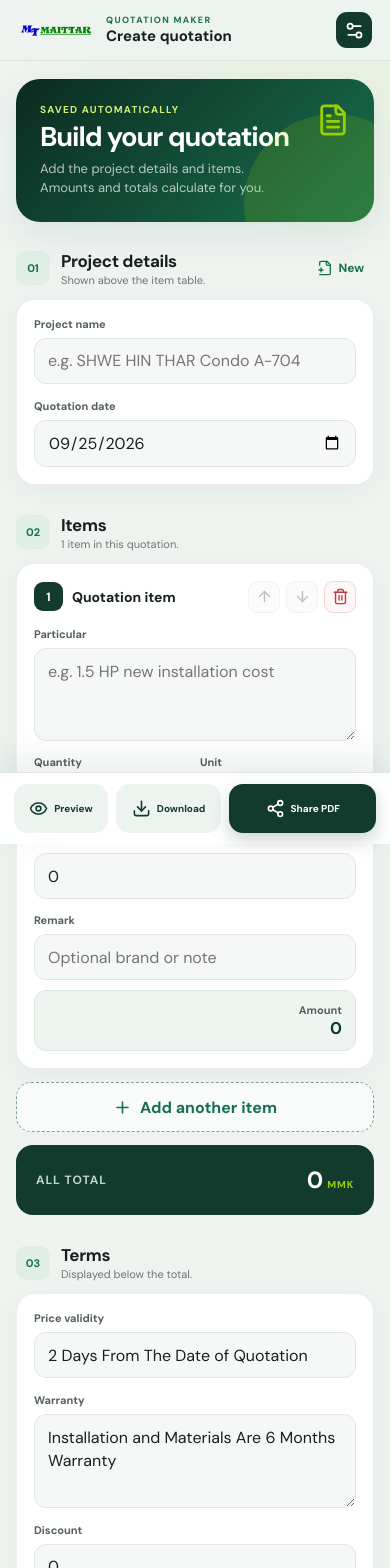
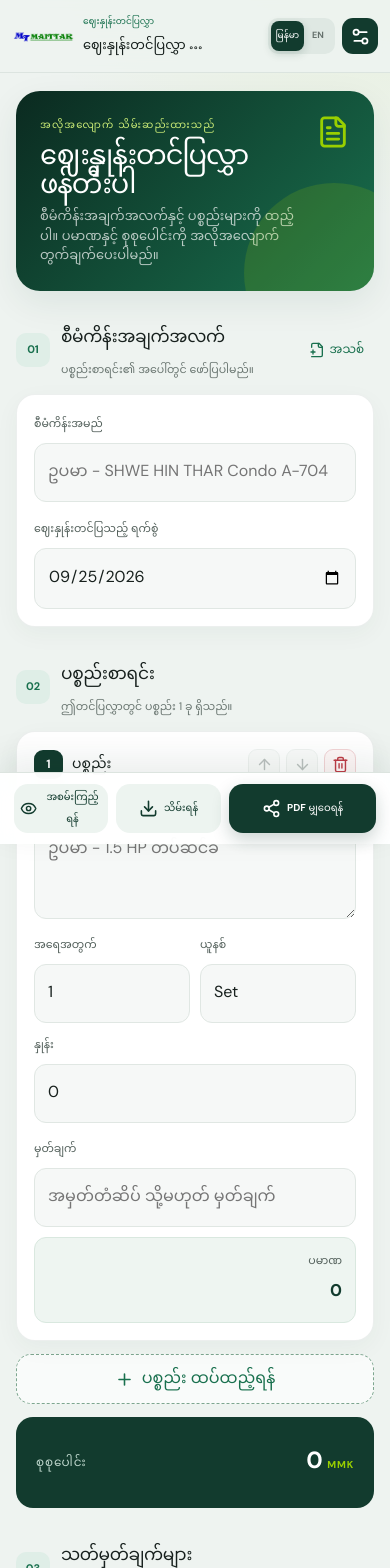
Before and after one commit to KyawZin-boop/Maittar_Quotation_Maker, a React (Vite) app: page / in a window 390 px wide. Shown: the top 1568 px of the page. Built offline with nearby package versions, Linux system fonts and the light colour scheme.

Commit message:
feat: add localization

```diff
--- a/src/App.tsx
+++ b/src/App.tsx
@@ -15,9 +15,11 @@ import {
 } from 'lucide-react';
 import { createEmptyItem, createId, defaultQuote } from './defaults';
 import { formatMoney, safeFileName } from './format';
+import { createTranslator, type AppLanguage, type Translator } from './i18n';
 import type { QuoteData, QuoteItem } from './types';
 
 const STORAGE_KEY = 'maittar-quotation-v1';
+const LANGUAGE_KEY = 'maittar-language';
 type Screen = 'quotation' | 'company';
 
 const loadQuote = (): QuoteData => {
@@ -86,6 +88,7 @@ function ItemCard({
   item,
   index,
   totalItems,
+  t,
   onChange,
   onRemove,
   onMove
@@ -93,6 +96,7 @@ function ItemCard({
   item: QuoteItem;
   index: number;
   totalItems: number;
+  t: Translator;
   onChange: (patch: Partial<QuoteItem>) => void;
   onRemove: () => void;
   onMove: (direction: -1 | 1) => void;
@@ -101,12 +105,12 @@ function ItemCard({
     <article className="item-card">
       <header className="item-card__header">
         <div className="item-number">{index + 1}</div>
-        <strong>Quotation item</strong>
+        <strong>{t('quotationItem')}</strong>
         <div className="item-actions">
           <button
             className="icon-button"
             type="button"
-            aria-label="Move item up"
+            aria-label={t('moveUp')}
             disabled={index === 0}
             onClick={() => onMove(-1)}
           >
@@ -115,7 +119,7 @@ function ItemCard({
           <button
             className="icon-button"
             type="button"
-            aria-label="Move item down"
+            aria-label={t('moveDown')}
             disabled={index === totalItems - 1}
             onClick={() => onMove(1)}
           >
@@ -124,7 +128,7 @@ function ItemCard({
           <button
             className="icon-button danger"
             type="button"
-            aria-label="Delete item"
+            aria-label={t('deleteItem')}
             onClick={onRemove}
           >
             <Trash2 size={17} />
@@ -133,28 +137,28 @@ function ItemCard({
       </header>
 
       <Field
-        label="Particular"
+        label={t('particular')}
         value={item.particular}
-        placeholder="e.g. 1.5 HP new installation cost"
+        placeholder={t('particularPlaceholder')}
         multiline
         onChange={(particular) => onChange({ particular })}
       />
       <div className="field-grid three">
         <Field
-          label="Quantity"
+          label={t('quantity')}
           value={item.quantity}
           type="number"
           inputMode="decimal"
           onChange={(quantity) => onChange({ quantity: Number(quantity) })}
         />
         <Field
-          label="Unit"
+          label={t('unit')}
           value={item.unit}
-          placeholder="Set / Ft"
+          placeholder={t('unitPlaceholder')}
           onChange={(unit) => onChange({ unit })}
         />
         <Field
-          label="Rate"
+          label={t('rate')}
           value={item.rate}
           type="number"
           inputMode="decimal"
@@ -163,13 +167,13 @@ function ItemCard({
       </div>
       <div className="field-grid amount-row">
         <Field
-          label="Remark"
+          label={t('remark')}
           value={item.remark}
-          placeholder="Optional brand or note"
+          placeholder={t('remarkPlaceholder')}
           onChange={(remark) => onChange({ remark })}
         />
         <div className="calculated-amount">
-          <span>Amount</span>
+          <span>{t('amount')}</span>
           <strong>{formatMoney(item.quantity * item.rate)}</strong>
         </div>
       </div>
@@ -179,12 +183,16 @@ function ItemCard({
 
 export default function App() {
   const [data, setData] = useState<QuoteData>(loadQuote);
+  const [language, setLanguage] = useState<AppLanguage>(() =>
+    localStorage.getItem(LANGUAGE_KEY) === 'en' ? 'en' : 'mm'
+  );
   const [screen, setScreen] = useState<Screen>('quotation');
   const [pdfUrl, setPdfUrl] = useState('');
   const [busy, setBusy] = useState<'preview' | 'download' | 'share' | ''>('');
   const [message, setMessage] = useState('');
   const [installPrompt, setInstallPrompt] =
     useState<BeforeInstallPromptEvent | null>(null);
+  const t = createTranslator(language);
 
   const total = useMemo(
     () =>
@@ -198,6 +206,11 @@ export default function App() {
   useEffect(() => {
     localStorage.setItem(STORAGE_KEY, JSON.stringify(data));
   }, [data]);
+
+  useEffect(() => {
+    localStorage.setItem(LANGUAGE_KEY, language);
+    document.documentElement.lang = language === 'mm' ? 'my' : 'en';
+  }, [language]);
 
   useEffect(() => {
     const onInstall = (event: Event) => {
@@ -252,7 +265,7 @@ export default function App() {
 
   const showError = (error: unknown) => {
     console.error(error);
-    setMessage('Could not create the PDF. Please try again.');
+    setMessage(t('pdfError'));
     window.setTimeout(() => setMessage(''), 4000);
   };
 
@@ -295,7 +308,7 @@ export default function App() {
       });
       if (navigator.share && (!navigator.canShare || navigator.canShare({ files: [file] }))) {
         await navigator.share({
-          title: `Quotation – ${data.projectName || 'Maittar'}`,
+          title: `${t('createQuotation')} – ${data.projectName || 'Maittar'}`,
           files: [file]
         });
       } else {
@@ -305,7 +318,7 @@ export default function App() {
         link.download = file.name;
         link.click();
         window.setTimeout(() => URL.revokeObjectURL(url), 1000);
-        setMessage('Sharing is not supported here, so the PDF was downloaded.');
+        setMessage(t('shareFallback'));
         window.setTimeout(() => setMessage(''), 4000);
       }
     } catch (error) {
@@ -316,7 +329,7 @@ export default function App() {
   };
 
   const newQuotation = () => {
-    if (!window.confirm('Start a new quotation? Company details will be kept.')) return;
+    if (!window.confirm(t('newConfirmation'))) return;
     setData((current) => ({
       ...current,
       projectName: '',
@@ -339,14 +352,20 @@ export default function App() {
         <div className="brand">
           <img src="/logo.png" alt="Maittar" />
           <div>
-            <span>QUOTATION MAKER</span>
-            <strong>{screen === 'quotation' ? 'Create quotation' : 'Company details'}</strong>
+            <span>{t('quotationMaker')}</span>
+            <strong>{screen === 'quotation' ? t('createQuotation') : t('companyDetails')}</strong>
           </div>
         </div>
-        <button className="icon-button header-settings" type="button" onClick={() => setScreen(screen === 'quotation' ? 'company' : 'quotation')}>
-          {screen === 'quotation' ? <Settings2 size={21} /> : <X size={21} />}
-          <span className="sr-only">{screen === 'quotation' ? 'Open company settings' : 'Close company settings'}</span>
-        </button>
+        <div className="header-actions">
+          <div className="language-switch" role="group" aria-label={t('language')}>
+            <button type="button" className={language === 'mm' ? 'active' : ''} onClick={() => setLanguage('mm')} aria-pressed={language === 'mm'}>မြန်မာ</button>
+            <button type="button" className={language === 'en' ? 'active' : ''} onClick={() => setLanguage('en')} aria-pressed={language === 'en'}>EN</button>
+          </div>
+          <button className="icon-button header-settings" type="button" onClick={() => setScreen(screen === 'quotation' ? 'company' : 'quotation')}>
+            {screen === 'quotation' ? <Settings2 size={21} /> : <X size={21} />}
+            <span className="sr-only">{screen === 'quotation' ? t('openSettings') : t('closeSettings')}</span>
+          </button>
+        </div>
       </header>
 
       <main>
@@ -354,9 +373,9 @@ export default function App() {
           <>
             <section className="intro-card">
               <div>
-                <span className="eyebrow">Saved automatically</span>
-                <h1>Build your quotation</h1>
-                <p>Add the project details and items. Amounts and totals calculate for you.</p>
+                <span className="eyebrow">{t('savedAutomatically')}</span>
+                <h1>{t('buildQuotation')}</h1>
+                <p>{t('introDescription')}</p>
               </div>
               <FileText size={34} aria-hidden="true" />
             </section>
@@ -366,23 +385,23 @@ export default function App() {
                 <div>
                   <span>01</span>
                   <div>
-                    <h2>Project details</h2>
-                    <p>Shown above the item table.</p>
+                    <h2>{t('projectDetails')}</h2>
+                    <p>{t('projectHelp')}</p>
                   </div>
                 </div>
                 <button className="text-button" type="button" onClick={newQuotation}>
-                  <FilePlus2 size={16} /> New
+                  <FilePlus2 size={16} /> {t('new')}
                 </button>
               </div>
               <div className="surface">
                 <Field
-                  label="Project name"
+                  label={t('projectName')}
                   value={data.projectName}
-                  placeholder="e.g. SHWE HIN THAR Condo A-704"
+                  placeholder={t('projectPlaceholder')}
                   onChange={(value) => updateData('projectName', value)}
                 />
                 <Field
-                  label="Quotation date"
+                  label={t('quotationDate')}
                   value={data.date}
                   type="date"
                   onChange={(value) => updateData('date', value)}
@@ -395,8 +414,8 @@ export default function App() {
                 <div>
                   <span>02</span>
                   <div>
-                    <h2>Items</h2>
-                    <p>{data.items.length} {data.items.length === 1 ? 'item' : 'items'} in this quotation.</p>
+                    <h2>{t('items')}</h2>
+                    <p>{t('itemCount', { count: data.items.length })}</p>
                   </div>
                 </div>
               </div>
@@ -408,6 +427,7 @@ export default function App() {
                     item={item}
                     index={index}
                     totalItems={data.items.length}
+                    t={t}
                     onChange={(patch) => updateItem(item.id, patch)}
                     onRemove={() => removeItem(item.id)}
                     onMove={(direction) => moveItem(index, direction)}
@@ -420,11 +440,11 @@ export default function App() {
                 type="button"
                 onClick={() => updateData('items', [...data.items, createEmptyItem()])}
               >
-                <Plus size={19} /> Add another item
+                <Plus size={19} /> {t('addItem')}
               </button>
 
               <div className="total-card">
-                <span>All total</span>
+                <span>{t('allTotal')}</span>
                 <strong>{formatMoney(total)} <small>MMK</small></strong>
               </div>
             </section>
@@ -434,32 +454,32 @@ export default function App() {
                 <div>
                   <span>03</span>
                   <div>
-                    <h2>Terms</h2>
-                    <p>Displayed below the total.</p>
+                    <h2>{t('terms')}</h2>
+                    <p>{t('termsHelp')}</p>
                   </div>
                 </div>
               </div>
               <div className="surface">
                 <Field
-                  label="Price validity"
+                  label={t('priceValidity')}
                   value={data.validity}
                   onChange={(value) => updateData('validity', value)}
                 />
                 <Field
-                  label="Warranty"
+                  label={t('warranty')}
                   value={data.warranty}
                   multiline
                   onChange={(value) => updateData('warranty', value)}
                 />
                 <Field
-                  label="Discount"
+                  label={t('discount')}
                   value={data.discount}
                   type="number"
                   inputMode="decimal"
                   onChange={(value) => updateData('discount', Number(value))}
                 />
                 <Field
-                  label="Payment-page description"
+                  label={t('paymentDescription')}
                   value={data.paymentNote}
                   multiline
                   onChange={(value) => updateData('paymentNote', value)}
@@ -471,23 +491,23 @@ export default function App() {
           <section className="settings-page">
             <div className="settings-hero">
               <img src="/header-logo.png" alt="Maittar Engineering Air-Con" />
-              <h1>Company details</h1>
-              <p>These details are saved on this device and used for every new quotation.</p>
+              <h1>{t('companyDetails')}</h1>
+              <p>{t('companyHelp')}</p>
             </div>
             <div className="surface settings-fields">
               <Field
-                label="Engineer name"
+                label={t('engineerName')}
                 value={data.engineerName}
                 onChange={(value) => updateData('engineerName', value)}
               />
               <Field
-                label="Phone"
+                label={t('phone')}
                 value={data.phone}
                 inputMode="tel"
                 onChange={(value) => updateData('phone', value)}
               />
               <Field
-                label="Address"
+                label={t('address')}
                 value={data.address}
                 multiline
                 onChange={(value) => updateData('address', value)}
@@ -498,8 +518,8 @@ export default function App() {
               <button className="install-card" type="button" onClick={installApp}>
                 <Smartphone size={25} />
                 <span>
-                  <strong>Install on this phone</strong>
-                  Add the quotation maker to your home screen.
+                  <strong>{t('installPhone')}</strong>
+                  {t('installHelp')}
                 </span>
               </button>
             )}
@@ -508,43 +528,43 @@ export default function App() {
       </main>
 
       {screen === 'quotation' && (
-        <nav className="action-bar" aria-label="PDF actions">
+        <nav className="action-bar" aria-label={t('pdfActions')}>
           <button type="button" onClick={previewPdf} disabled={!!busy}>
             <Eye size={19} />
-            <span>{busy === 'preview' ? 'Building…' : 'Preview'}</span>
+            <span>{busy === 'preview' ? t('building') : t('preview')}</span>
           </button>
           <button type="button" onClick={downloadPdf} disabled={!!busy}>
             <Download size={19} />
-            <span>{busy === 'download' ? 'Saving…' : 'Download'}</span>
+            <span>{busy === 'download' ? t('saving') : t('download')}</span>
           </button>
           <button className="primary-action" type="button" onClick={sharePdf} disabled={!!busy}>
             <Share2 size={19} />
-            <span>{busy === 'share' ? 'Preparing…' : 'Share PDF'}</span>
+            <span>{busy === 'share' ? t('preparing') : t('sharePdf')}</span>
           </button>
         </nav>
       )}
 
       {pdfUrl && (
-        <div className="preview-modal" role="dialog" aria-modal="true" aria-label="PDF preview">
+        <div className="preview-modal" role="dialog" aria-modal="true" aria-label={t('quotationPreview')}>
           <div className="preview-header">
             <div>
-              <strong>Quotation preview</strong>
-              <span>Check the PDF before sharing.</span>
+              <strong>{t('quotationPreview')}</strong>
+              <span>{t('previewHelp')}</span>
             </div>
             <button className="icon-button" type="button" onClick={() => setPdfUrl('')}>
               <X size={21} />
-              <span className="sr-only">Close preview</span>
+              <span className="sr-only">{t('closePreview')}</span>
             </button>
           </div>
           <object data={pdfUrl} type="application/pdf" className="pdf-frame">
-            <p>Your browser cannot show the preview. Use Download PDF instead.</p>
+            <p>{t('previewUnsupported')}</p>
           </object>
           <div className="preview-actions">
             <button type="button" className="secondary-button" onClick={downloadPdf}>
-              <Download size={18} /> Download
+              <Download size={18} /> {t('download')}
             </button>
             <button type="button" className="primary-button" onClick={sharePdf}>
-              <Share2 size={18} /> Share PDF
+              <Share2 size={18} /> {t('sharePdf')}
             </button>
           </div>
         </div>
--- /dev/null
+++ b/src/i18n.ts
@@ -0,0 +1,139 @@
+export type AppLanguage = 'en' | 'mm';
+
+const en = {
+  quotationMaker: 'QUOTATION MAKER',
+  createQuotation: 'Create quotation',
+  companyDetails: 'Company details',
+  openSettings: 'Open company settings',
+  closeSettings: 'Close company settings',
+  savedAutomatically: 'Saved automatically',
+  buildQuotation: 'Build your quotation',
+  introDescription: 'Add the project details and items. Amounts and totals calculate for you.',
+  projectDetails: 'Project details',
+  projectHelp: 'Shown above the item table.',
+  new: 'New',
+  projectName: 'Project name',
+  projectPlaceholder: 'e.g. SHWE HIN THAR Condo A-704',
+  quotationDate: 'Quotation date',
+  items: 'Items',
+  itemCount: '{count} item(s) in this quotation.',
+  quotationItem: 'Quotation item',
+  moveUp: 'Move item up',
+  moveDown: 'Move item down',
+  deleteItem: 'Delete item',
+  particular: 'Particular',
+  particularPlaceholder: 'e.g. 1.5 HP new installation cost',
+  quantity: 'Quantity',
+  unit: 'Unit',
+  unitPlaceholder: 'Set / Ft',
+  rate: 'Rate',
+  remark: 'Remark',
+  remarkPlaceholder: 'Optional brand or note',
+  amount: 'Amount',
+  addItem: 'Add another item',
+  allTotal: 'All total',
+  terms: 'Terms',
+  termsHelp: 'Displayed below the total.',
+  priceValidity: 'Price validity',
+  warranty: 'Warranty',
+  discount: 'Discount',
+  paymentDescription: 'Payment-page description',
+  companyHelp: 'These details are saved on this device and used for every new quotation.',
+  engineerName: 'Engineer name',
+  phone: 'Phone',
+  address: 'Address',
+  installPhone: 'Install on this phone',
+  installHelp: 'Add the quotation maker to your home screen.',
+  pdfActions: 'PDF actions',
+  preview: 'Preview',
+  building: 'Building…',
+  download: 'Download',
+  saving: 'Saving…',
+  sharePdf: 'Share PDF',
+  preparing: 'Preparing…',
+  quotationPreview: 'Quotation preview',
+  previewHelp: 'Check the PDF before sharing.',
+  closePreview: 'Close preview',
+  previewUnsupported: 'Your browser cannot show the preview. Use Download PDF instead.',
+  pdfError: 'Could not create the PDF. Please try again.',
+  shareFallback: 'Sharing is not supported here, so the PDF was downloaded.',
+  newConfirmation: 'Start a new quotation? Company details will be kept.',
+  language: 'Language',
+  english: 'English',
+  myanmar: 'မြန်မာ'
+} as const;
+
+const mm: Record<keyof typeof en, string> = {
+  quotationMaker: 'ဈေးနှုန်းတင်ပြလွှာ',
+  createQuotation: 'ဈေးနှုန်းတင်ပြလွှာ ဖန်တီးရန်',
+  companyDetails: 'လုပ်ငန်းအချက်အလက်',
+  openSettings: 'လုပ်ငန်းအချက်အလက် ဖွင့်ရန်',
+  closeSettings: 'လုပ်ငန်းအချက်အလက် ပိတ်ရန်',
+  savedAutomatically: 'အလိုအလျောက် သိမ်းဆည်းထားသည်',
+  buildQuotation: 'ဈေးနှုန်းတင်ပြလွှာ ဖန်တီးပါ',
+  introDescription: 'စီမံကိန်းအချက်အလက်နှင့် ပစ္စည်းများကို ထည့်ပါ။ ပမာဏနှင့် စုစုပေါင်းကို အလိုအလျောက် တွက်ချက်ပေးပါမည်။',
+  projectDetails: 'စီမံကိန်းအချက်အလက်',
+  projectHelp: 'ပစ္စည်းစာရင်း၏ အပေါ်တွင် ဖော်ပြပါမည်။',
+  new: 'အသစ်',
+  projectName: 'စီမံကိန်းအမည်',
+  projectPlaceholder: 'ဥပမာ - SHWE HIN THAR Condo A-704',
+  quotationDate: 'ဈေးနှုန်းတင်ပြသည့် ရက်စွဲ',
+  items: 'ပစ္စည်းစာရင်း',
+  itemCount: 'ဤတင်ပြလွှာတွင် ပစ္စည်း {count} ခု ရှိသည်။',
+  quotationItem: 'ပစ္စည်း',
+  moveUp: 'ပစ္စည်းကို အပေါ်ရွှေ့ရန်',
+  moveDown: 'ပစ္စည်းကို အောက်ရွှေ့ရန်',
+  deleteItem: 'ပစ္စည်းကို ဖျက်ရန်',
+  particular: 'အကြောင်းအရာ',
+  particularPlaceholder: 'ဥပမာ - 1.5 HP တပ်ဆင်ခ',
+  quantity: 'အရေအတွက်',
+  unit: 'ယူနစ်',
+  unitPlaceholder: 'Set / Ft',
+  rate: 'နှုန်း',
+  remark: 'မှတ်ချက်',
+  remarkPlaceholder: 'အမှတ်တံဆိပ် သို့မဟုတ် မှတ်ချက်',
+  amount: 'ပမာဏ',
+  addItem: 'ပစ္စည်း ထပ်ထည့်ရန်',
+  allTotal: 'စုစုပေါင်း',
+  terms: 'သတ်မှတ်ချက်များ',
+  termsHelp: 'စုစုပေါင်း၏ အောက်တွင် ဖော်ပြပါမည်။',
+  priceValidity: 'ဈေးနှုန်းအကျုံးဝင်ကာလ',
+  warranty: 'အာမခံ',
+  discount: 'လျှော့ဈေး',
+  paymentDescription: 'ငွေပေးချေမှုစာမျက်နှာ ရှင်းလင်းချက်',
+  companyHelp: 'ဤအချက်အလက်များကို စက်တွင်သိမ်းထားပြီး တင်ပြလွှာအသစ်တိုင်းတွင် အသုံးပြုပါမည်။',
+  engineerName: 'အင်ဂျင်နီယာအမည်',
+  phone: 'ဖုန်း',
+  address: 'လိပ်စာ',
+  installPhone: 'ဖုန်းတွင် ထည့်သွင်းရန်',
+  installHelp: 'ဈေးနှုန်းတင်ပြလွှာအက်ပ်ကို ပင်မစာမျက်နှာတွင် ထည့်ပါ။',
+  pdfActions: 'PDF လုပ်ဆောင်ချက်များ',
+  preview: 'အစမ်းကြည့်ရန်',
+  building: 'ဖန်တီးနေသည်…',
+  download: 'သိမ်းရန်',
+  saving: 'သိမ်းနေသည်…',
+  sharePdf: 'PDF မျှဝေရန်',
+  preparing: 'ပြင်ဆင်နေသည်…',
+  quotationPreview: 'တင်ပြလွှာ အစမ်းကြည့်ရန်',
+  previewHelp: 'မမျှဝေမီ PDF ကို စစ်ဆေးပါ။',
+  closePreview: 'အစမ်းကြည့်ခြင်း ပိတ်ရန်',
+  previewUnsupported: 'ဤဘရောက်ဇာတွင် အစမ်းကြည့်၍မရပါ။ PDF ကို သိမ်းယူပါ။',
+  pdfError: 'PDF ဖန်တီး၍မရပါ။ ထပ်မံကြိုးစားပါ။',
+  shareFallback: 'ဤနေရာမှ မျှဝေ၍မရသောကြောင့် PDF ကို သိမ်းယူထားပါသည်။',
+  newConfirmation: 'တင်ပြလွှာအသစ် စတင်မည်လား။ လုပ်ငန်းအချက်အလက်များကို ဆက်လက်သိမ်းထားပါမည်။',
+  language: 'ဘာသာစကား',
+  english: 'English',
+  myanmar: 'မြန်မာ'
+};
+
+export type TranslationKey = keyof typeof en;
+export type Translator = (key: TranslationKey, values?: Record<string, string | number>) => string;
+
+const messages = { en, mm };
+
+export const createTranslator = (language: AppLanguage): Translator =>
+  (key, values = {}) =>
+    Object.entries(values).reduce(
+      (message, [name, value]) => message.replaceAll(`{${name}}`, String(value)),
+      messages[language][key]
+    );
--- a/src/styles.css
+++ b/src/styles.css
@@ -1,4 +1,11 @@
 @import url('https://fonts.googleapis.com/css2?family=DM+Sans:wght@400;500;600;700&display=swap');
+
+@font-face {
+  font-family: 'Noto Myanmar';
+  src: url('/NotoSansMyanmar-Regular.ttf') format('truetype');
+  font-weight: 400 700;
+  font-display: swap;
+}
 
 :root {
   font-family: 'DM Sans', system-ui, -apple-system, BlinkMacSystemFont, 'Segoe UI', sans-serif;
@@ -35,6 +42,10 @@ body {
   background:
     radial-gradient(circle at 100% -10%, rgba(153, 207, 0, 0.14), transparent 28rem),
     #eef3f0;
+}
+
+html[lang='my'] body {
+  font-family: 'Noto Myanmar', 'DM Sans', system-ui, sans-serif;
 }
 
 button,
@@ -74,6 +85,7 @@ button:disabled {
 
 .brand {
   display: flex;
+  flex: 1;
   align-items: center;
   min-width: 0;
   gap: 12px;
@@ -91,10 +103,14 @@ button:disabled {
 }
 
 .brand span {
+  overflow: hidden;
+  max-width: 150px;
   color: var(--green-700);
   font-size: 9px;
   font-weight: 700;
   letter-spacing: 0.15em;
+  text-overflow: ellipsis;
+  white-space: nowrap;
 }
 
 .brand strong {
@@ -131,6 +147,42 @@ button:disabled {
   color: #ffffff;
   background: var(--green-900);
   border: 0;
+}
+
+.header-actions {
+  display: flex;
+  flex: 0 0 auto;
+  align-items: center;
+  gap: 7px;
+}
+
+.language-switch {
+  display: flex;
+  padding: 3px;
+  background: #dfe8e3;
+  border-radius: 10px;
+}
+
+.language-switch button {
+  min-width: 32px;
+  height: 30px;
+  padding: 0 7px;
+  color: #66716d;
+  background: transparent;
+  border: 0;
+  border-radius: 8px;
+  font-size: 9px;
+  font-weight: 700;
+}
+
+.language-switch button.active {
+  color: #ffffff;
+  background: var(--green-900);
+  box-shadow: 0 3px 8px rgba(18, 59, 46, 0.18);
+}
+
+html[lang='my'] .brand span {
+  letter-spacing: 0;
 }
 
 main {
@@ -632,6 +684,33 @@ p {
 }
 
 @media (max-width: 400px) {
+  .app-header {
+    padding-right: 12px;
+    padding-left: 12px;
+  }
+
+  .brand {
+    gap: 8px;
+  }
+
+  .brand img {
+    width: 63px;
+  }
+
+  .brand span {
+    max-width: 105px;
+  }
+
+  .brand strong {
+    max-width: 120px;
+    font-size: 13px;
+  }
+
+  .language-switch button {
+    min-width: 28px;
+    padding: 0 5px;
+  }
+
   .field-grid.three {
     grid-template-columns: 1fr 1fr;
   }
```
